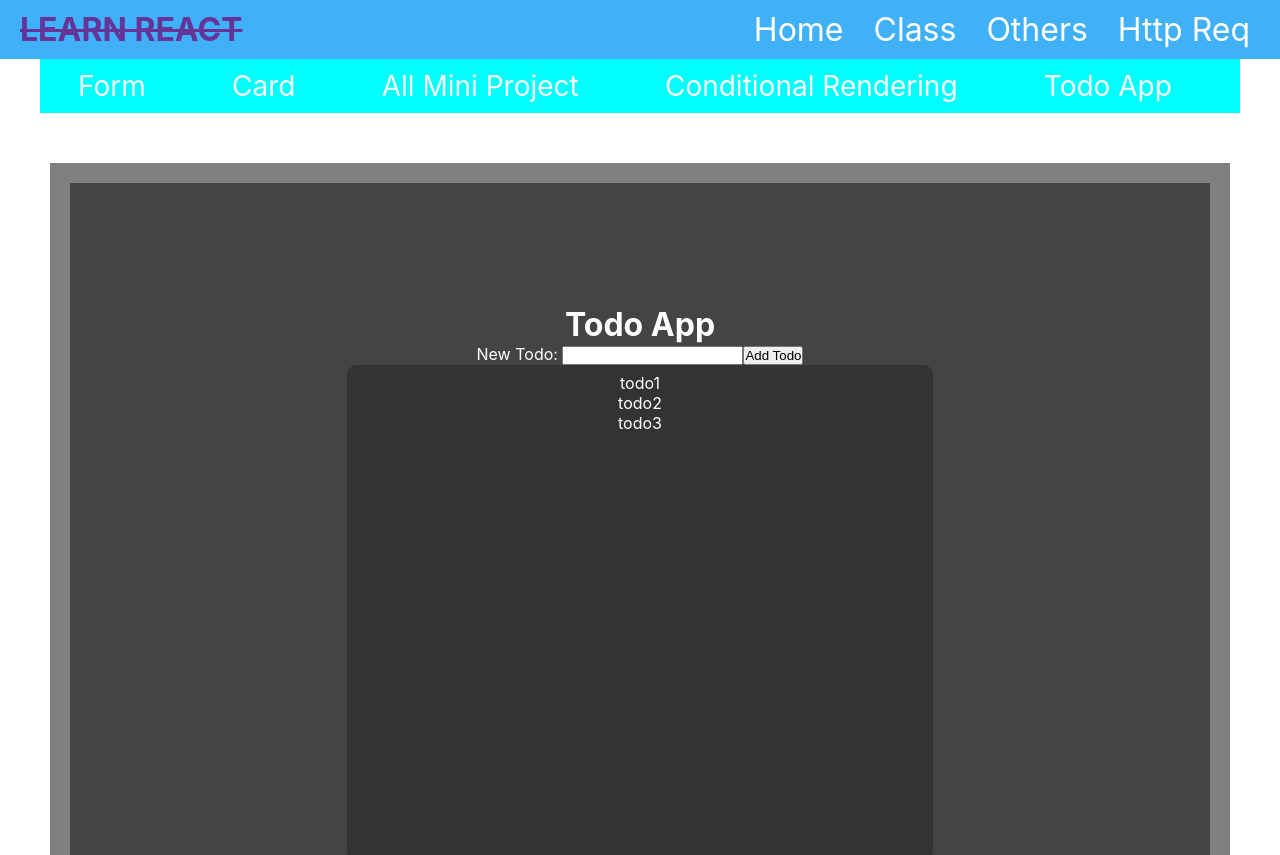
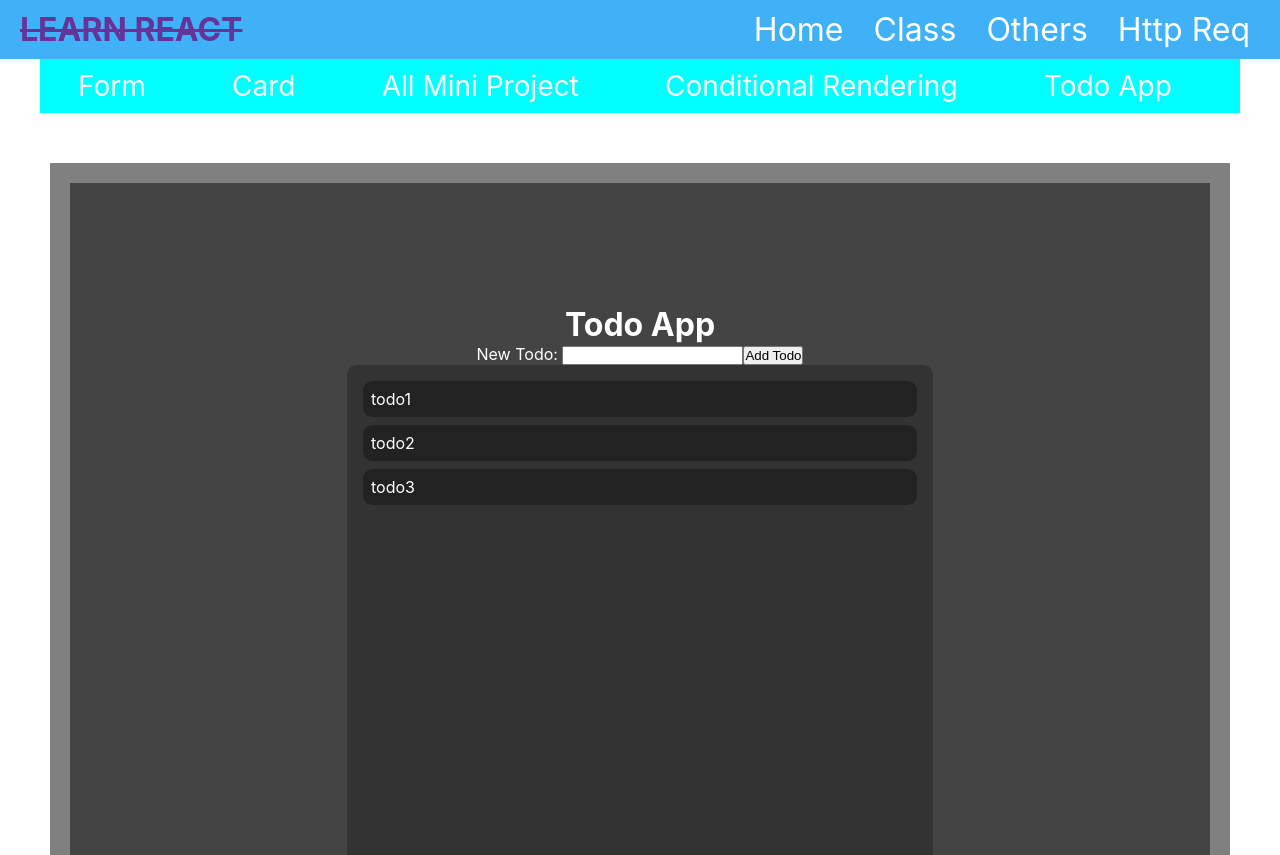
Before and after one commit to khaled39ab/React-With-LWS, a React (Create React App) app: page /todo in a window 1280 px wide. Shown: the top 855 px of the page. Built offline with nearby package versions, Linux system fonts and the light colour scheme.

Commit message:
styled todo component

```diff
--- a/src/page/todoApp/Todo.css
+++ b/src/page/todoApp/Todo.css
@@ -0,0 +1,19 @@
+.todo{
+    background-color: #222;
+    display: flex;
+    margin: 0.5rem;
+    border-radius: 0.6rem;
+    padding: 0.5rem;
+    justify-content: space-between;
+    align-items: center;
+}
+
+.todo:hover{
+    background-color: #111;
+}
+
+.btn{
+    cursor: pointer;
+    color: red;
+
+}
```
